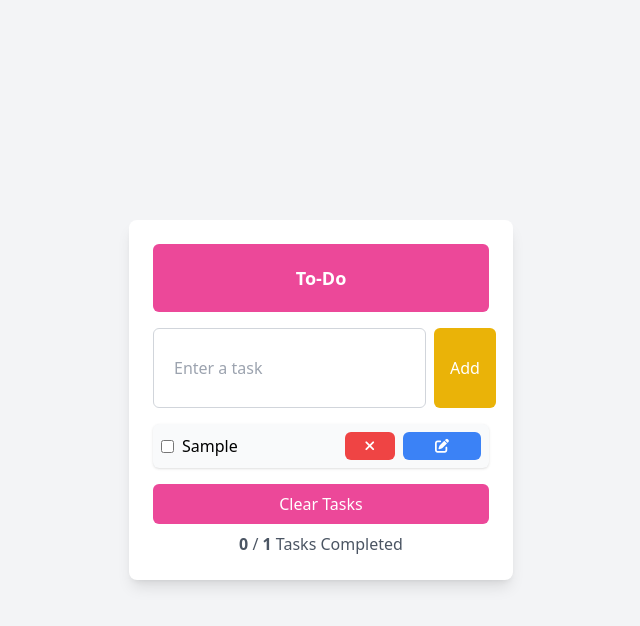
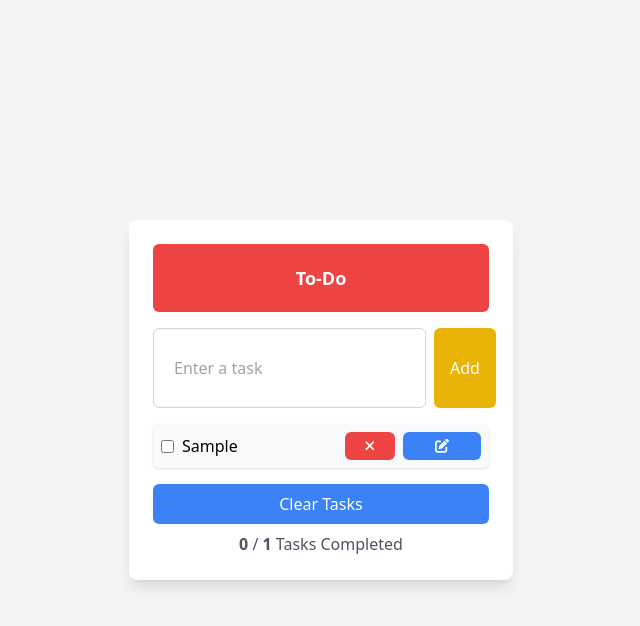
Before and after one commit to ssarzxc/LARABELLES, a plain HTML site: page index.html in a window 1280 px wide. Both pictures are taken after typing "Sample" into the empty fields and a click on the button "Add". Shown: the whole page, without its empty margins (319-959 px from the left). Drawn offline with nearby package versions, Linux system fonts and the light colour scheme.

Commit message:
changed colors

```diff
--- a/index.html
+++ b/index.html
@@ -19,7 +19,7 @@
             confetti();
         }
     }">
-        <div class="bg-pink-500 text-white text-center py-5 rounded-md">
+        <div class="bg-red-500 text-white text-center py-5 rounded-md">
             <h4 class="text-lg font-semibold">To-Do</h4>
         </div>
 
@@ -63,7 +63,7 @@
         </ul>
 
         <!-- Clear Tasks Button -->
-        <button class="w-full mt-4 bg-pink-500 text-white px-8 py-2 rounded-md hover:bg-red-600" @click="tasks = []"
+        <button class="w-full mt-4 bg-blue-500 text-white px-8 py-2 rounded-md hover:bg-red-600" @click="tasks = []"
             x-show="tasks.length">
             Clear Tasks
         </button>
```
